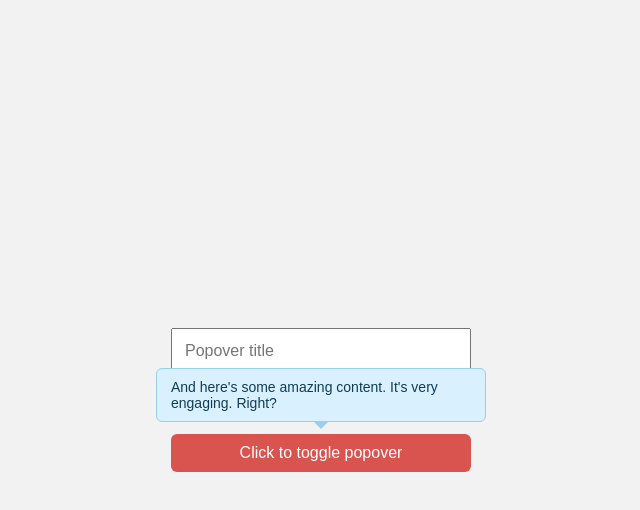
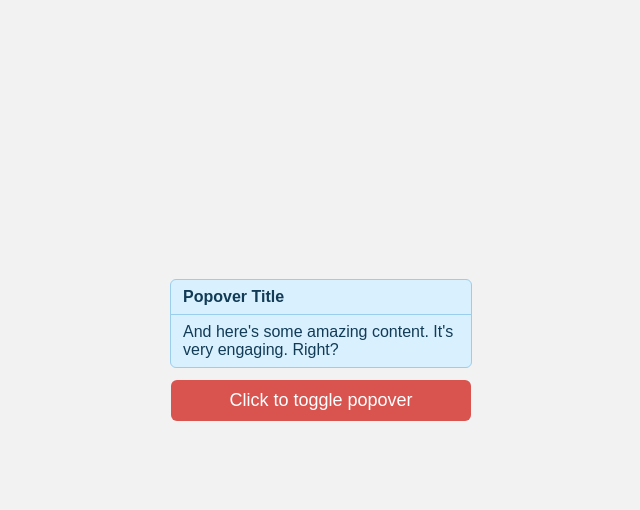
Before and after one commit to SadliyVI/JSExtraWeb_HW_HTML-Forms, a website built with webpack: page src/index.html in a window 1280 px wide. Both pictures are taken after a click on the button "Click to toggle popover". Shown: the whole page, without its empty margins (319-959 px from the left). Built offline with nearby package versions, Linux system fonts and the light colour scheme.

Commit message:
Popover title added

```diff
--- a/src/index.html
+++ b/src/index.html
@@ -2,15 +2,12 @@
 <html lang="ru">
 
 <head>
-    <meta charset="UTF-8">
-    <meta name="viewport" content="width=device-width, initial-scale=1.0">
+    <meta charset="UTF-8" />
     <title>Popover Demo</title>
 </head>
 
 <body>
-    <div class="container">
-        <input id="input" type="text" placeholder="Popover title">
-    </div>
+    <div class="container"></div>
 </body>
 
 </html>
--- a/src/index.js
+++ b/src/index.js
@@ -1,36 +1,36 @@
 import "./styles.css";
 
-// ----- СОЗДАНИЕ ЭЛЕМЕНТОВ -----
 
 const container = document.querySelector(".container");
 
-// Кнопка
 const btn = document.createElement("button");
 btn.id = "btn";
 btn.textContent = "Click to toggle popover";
 
-// Popover
 const pop = document.createElement("div");
 pop.id = "popover";
 pop.className = "popover";
-pop.textContent =
+
+const popTitle = document.createElement("div");
+popTitle.className = "popover-title";
+popTitle.textContent = "Popover Title";
+
+const popText = document.createElement("div");
+popText.className = "popover-text";
+popText.textContent =
     "And here's some amazing content. It's very engaging. Right?";
 
-// Добавляем в DOM
-container.appendChild(btn);
-container.appendChild(pop);
+pop.append(popTitle, popText);
 
-// ----- ПОЗИЦИОНИРОВАНИЕ -----
+container.append(btn, pop);
+
 
 function positionPopover() {
     const popHeight = pop.offsetHeight;
 
-    // Расположение строго между input и кнопкой
     pop.style.top = (btn.offsetTop - popHeight - 12) + "px";
     pop.style.left = "50%";
 }
-
-// ----- ЛОГИКА ВКЛ/ВЫКЛ -----
 
 function togglePopover() {
     if (pop.classList.contains("popover-visible")) {
@@ -41,13 +41,11 @@ function togglePopover() {
     }
 }
 
-// Показ/скрытие
 btn.addEventListener("click", (e) => {
     e.stopPropagation();
     togglePopover();
 });
 
-// Закрытие по клику вне popover
 document.addEventListener("click", (e) => {
     if (!pop.classList.contains("popover-visible")) return;
     if (!btn.contains(e.target) && !pop.contains(e.target)) {
@@ -55,5 +53,4 @@ document.addEventListener("click", (e) => {
     }
 });
 
-// Перепозиционирование при ресайзе
 window.addEventListener("resize", positionPopover);
--- a/src/popover.js
+++ b/src/popover.js
@@ -18,7 +18,7 @@ export default class Popover {
         div.className = "popover";
         div.textContent = this.message;
 
-        document.body.appendChild(div);
+        document.body.append(div);
         this.popover = div;
     }
 
@@ -28,10 +28,8 @@ export default class Popover {
         const btnRect = this.button.getBoundingClientRect();
         const popRect = this.popover.getBoundingClientRect();
 
-        // Центрирование
         const left = btnRect.left + btnRect.width / 2 - popRect.width / 2;
 
-        // Проверяем место сверху
         const enoughSpaceAbove = btnRect.top - popRect.height - 10 > 0;
 
         const top = enoughSpaceAbove
@@ -41,7 +39,6 @@ export default class Popover {
         this.popover.style.left = `${left}px`;
         this.popover.style.top = `${top}px`;
 
-        // Добавим класс для стрелки (верх/низ)
         this.popover.dataset.position = enoughSpaceAbove ? "top" : "bottom";
     }
 
--- a/src/styles.css
+++ b/src/styles.css
@@ -16,19 +16,10 @@ body {
     align-items: center;
 }
 
-#input {
-    width: 100%;
-    padding: 12px;
-    font-size: 16px;
-    box-sizing: border-box;
-    margin-bottom: 60px;
-    /* место для popover */
-}
-
 #btn {
     width: 100%;
     padding: 10px;
-    font-size: 16px;
+    font-size: 18px;
     background: #d9534f;
     color: #fff;
     border: none;
@@ -48,53 +39,29 @@ body {
 
 .popover {
     position: absolute;
-
     max-width: 100%;
-    /* 🔥 гарантированно не шире input */
     width: max-content;
-    /* но подстраивается под текст */
-
-    padding: 10px 14px;
-    font-size: 14px;
-
     background: #d9f1ff;
     color: #123b56;
-
     border: 1px solid #9bcdec;
     border-radius: 6px;
-
     pointer-events: none;
     z-index: 10;
-
     opacity: 0;
     visibility: hidden;
-
     transform: translateX(-50%);
     left: 50%;
-
     transition: opacity .15s ease, visibility .15s ease;
 }
 
-.popover::after {
-    content: "";
-    position: absolute;
-    bottom: -8px;
-    left: 50%;
-    transform: translateX(-50%);
-    border-width: 8px 8px 0 8px;
-    border-style: solid;
-    border-color: #9bcdec transparent transparent transparent;
+.popover-title {
+    font-weight: bold;
+    padding: 8px 12px;
+    border-bottom: 1px solid #9bcdec;
 }
 
-.popover::before {
-    content: "";
-    position: absolute;
-    bottom: -7px;
-    left: 50%;
-    transform: translateX(-50%);
-    border-width: 7px 7px 0 7px;
-    border-style: solid;
-    border-color: #d9f1ff transparent transparent transparent;
+.popover-text {
+    padding: 8px 12px;
 }
 
 .popover-visible {
```
Also changed, not shown: __mocks__/domMock.js (+1 -3 lines), __tests__/index.test.js (+4 -4 lines), __tests__/popover.test.js (+0 -1 lines), README.md.
